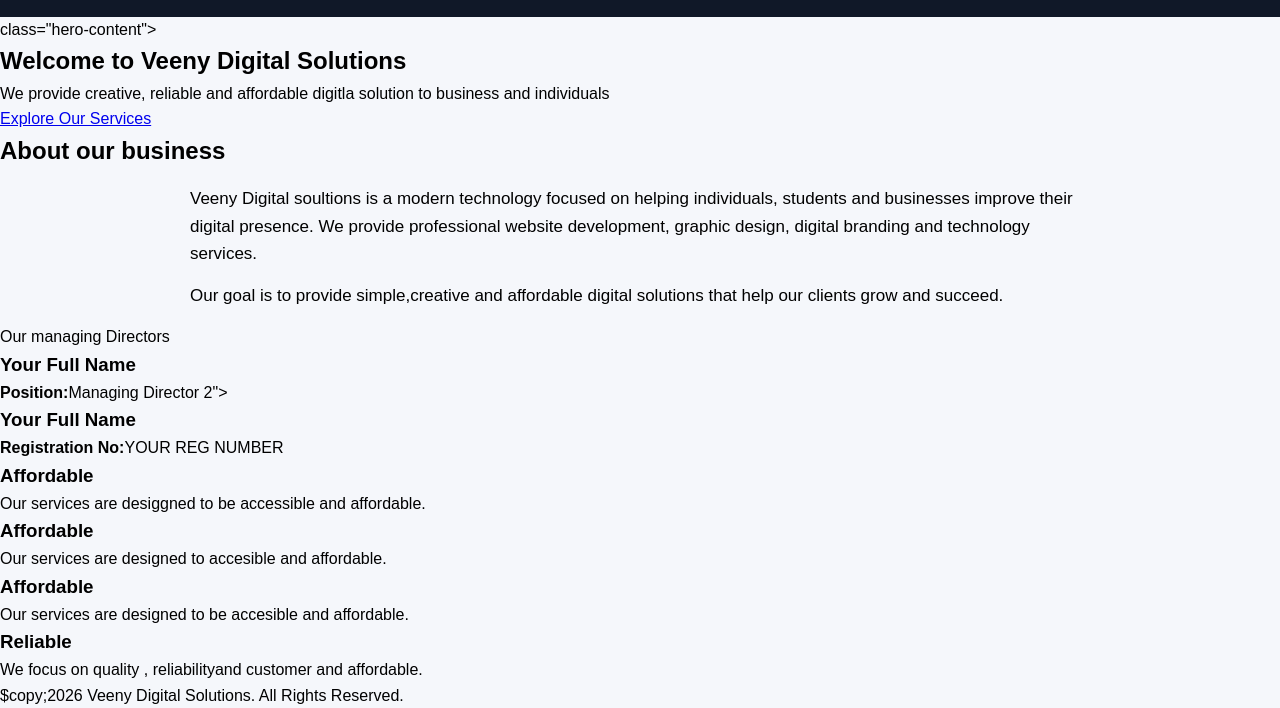
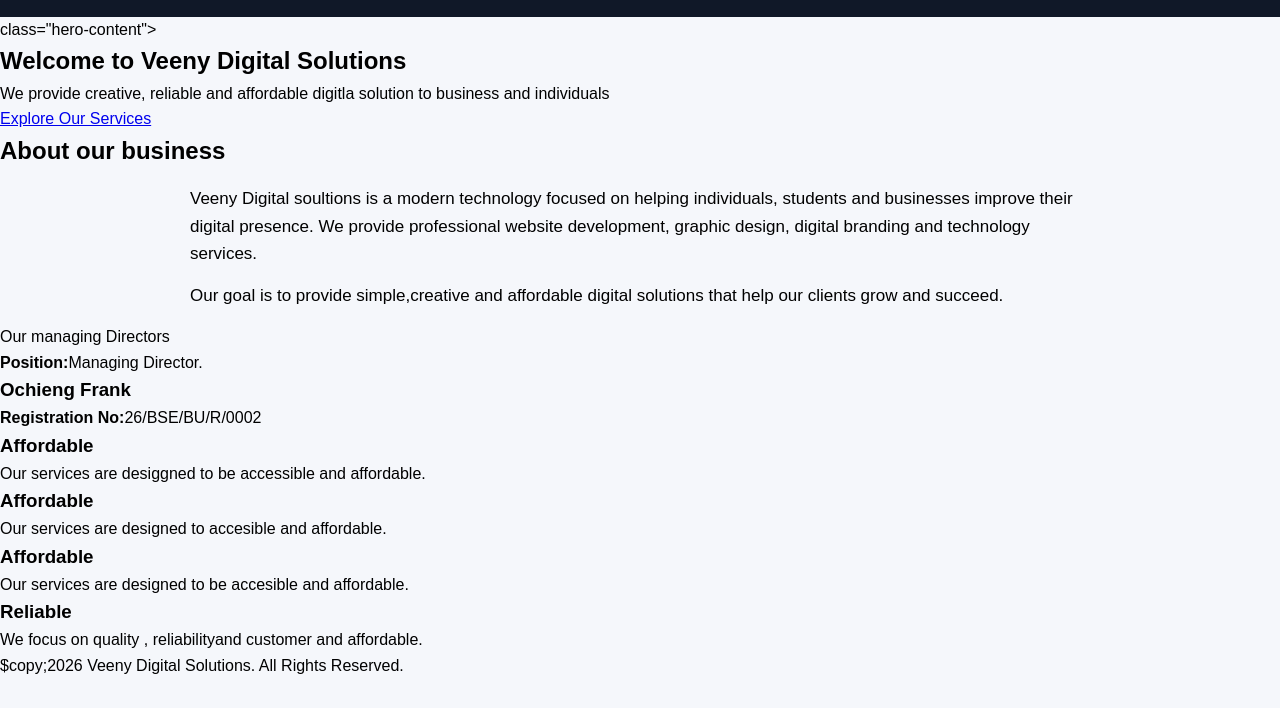
Before and after one commit to franklucky741/Business-Website, a plain HTML site: page index.html in a window 1280 px wide. Shown: the part 100-808 px from the top of the page. Drawn offline with Linux system fonts and the light colour scheme.

Commit message:
Fix typos and formatting in index.html
Corrected typos and formatting issues in the HTML structure.

```diff
--- a/index.html
+++ b/index.html
@@ -39,10 +39,10 @@
     <div class="director-container">
         <div class="director-card"
         <img src="member 2.jpg"alt="Managing Director">
-        <h3>Your Full Name</h3>
-        <p><strong>Position:</strong>Managing Director 2">
-            <h3>Your Full Name </h3>
-            <p><strong>Registration No:</strong>YOUR REG NUMBER</p>
+        <h3></h3>
+        <p><strong>Position:</strong>Managing Director.</p>
+            <h3>Ochieng Frank  </h3>
+            <p><strong>Registration No:</strong>26/BSE/BU/R/0002</p>
         </div>
     </div>
     <div>
```
